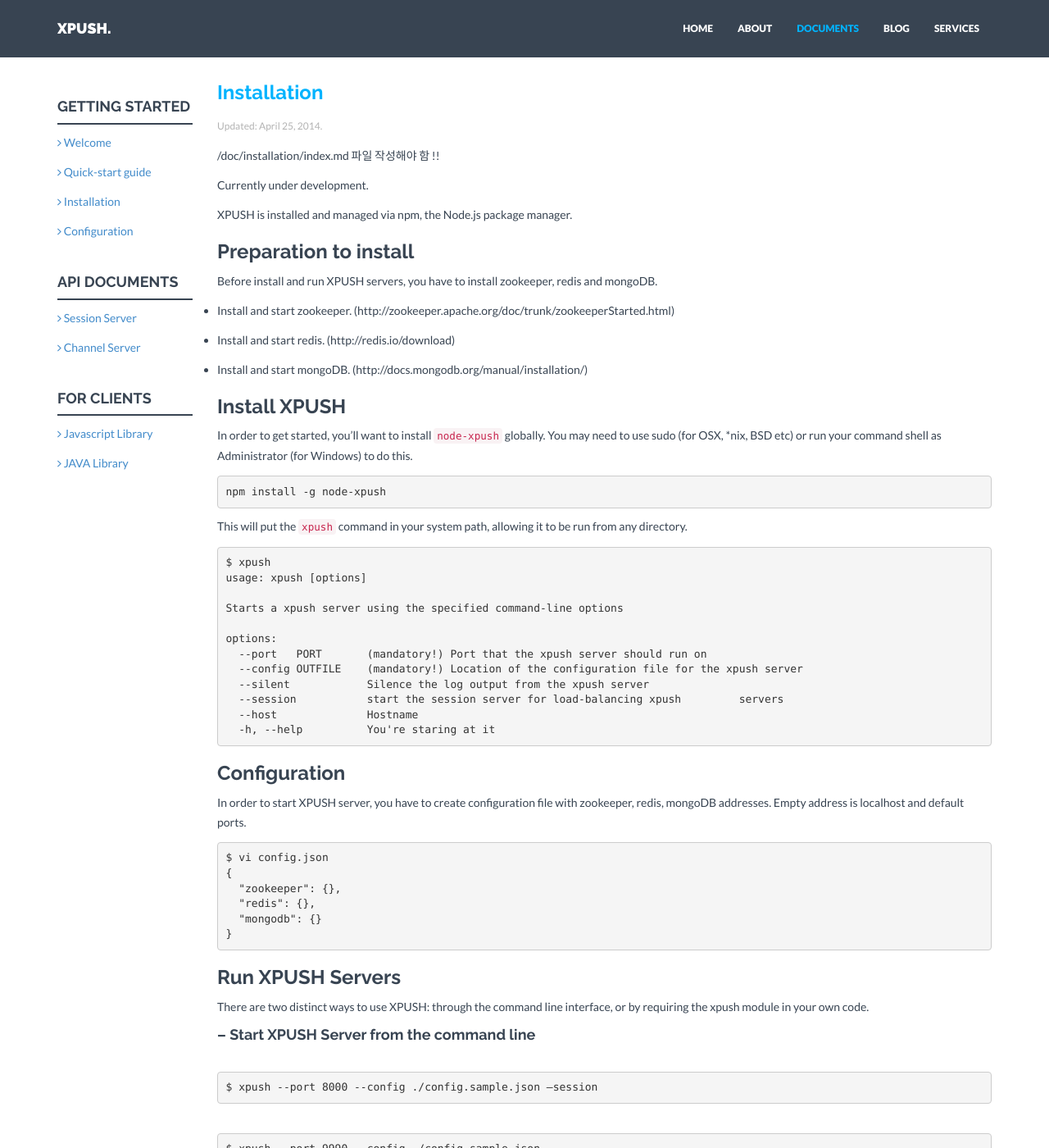
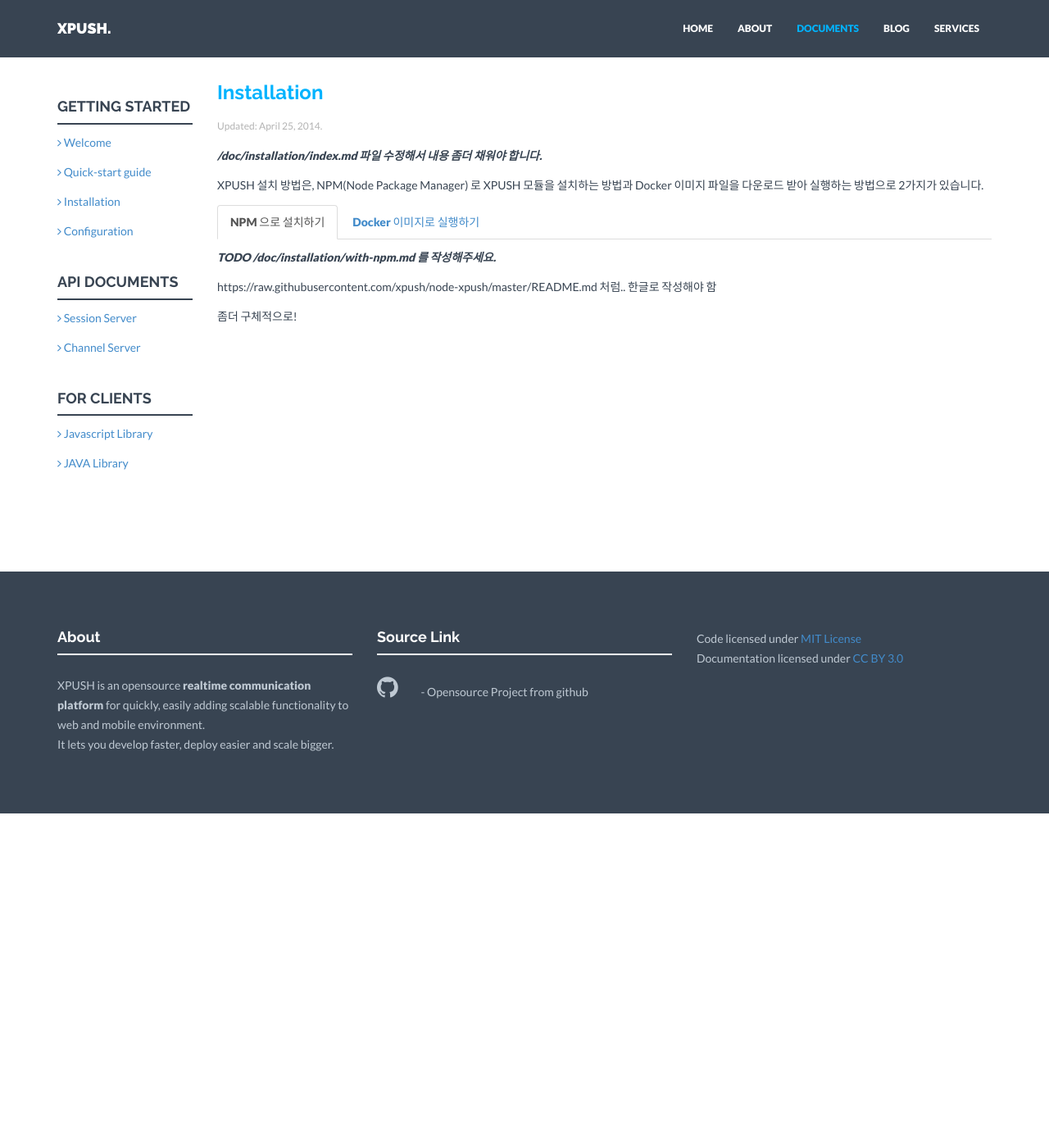
Before and after one commit to xpush/xpush.github.io, a Jekyll site: the page built from doc/installation/index.md, in a window 1280 px wide and 1400 px high. Shown: the whole window at 82% size. Built offline with Jekyll 4.4.1, drawn with Linux system fonts in a browser that asks for light colours; nearby versions of some CDN libraries; some of the changed text lies outside the part shown.

Commit message:
installation 작성할 수 있도록 탬플릿 수정

````diff
--- a/_includes/footer.html
+++ b/_includes/footer.html
@@ -19,11 +19,10 @@
   			</p>
   		</div>
   		<div class="col-lg-4">
-  			<h4>Our Bunker</h4>
-  			<div class="hline-w"></div>
   			<p>
-  				<br/>
-  				from Seoul, Korea.<br/>
+  				Code licensed under <a href="http://opensource.org/licenses/mit-license.html">MIT License</a>
+          <br>
+          Documentation licensed under <a href="http://creativecommons.org/licenses/by/3.0/">CC BY 3.0</a>
   			</p>
   		</div>
 
--- /dev/null
+++ b/_plugins/markdown-tag.rb
@@ -0,0 +1,23 @@
+=begin
+  Jekyll tag to include Markdown text from _includes directory preprocessing with Liquid.
+  Usage:
+    {% markdown <filename> %}
+  Dependency:
+    - kramdown
+=end
+module Jekyll
+  class MarkdownTag < Liquid::Tag
+    def initialize(tag_name, text, tokens)
+      super
+      @text = text.strip
+    end
+    require "kramdown"
+    def render(context)
+      tmpl = File.read File.join Dir.pwd, "_includes", @text
+      site = context.registers[:site]
+      tmpl = (Liquid::Template.parse tmpl).render site.site_payload
+      html = Kramdown::Document.new(tmpl).to_html
+    end
+  end
+end
+Liquid::Template.register_tag('markdown', Jekyll::MarkdownTag)
--- a/doc/installation/index.md
+++ b/doc/installation/index.md
@@ -4,67 +4,23 @@
 date: April 25, 2014
 ---
 
-/doc/installation/index.md 파일 작성해야 함 !!
+***/doc/installation/index.md 파일 수정해서 내용 좀더 채워야 합니다.***
 
-Currently under development.
+XPUSH 설치 방법은, NPM(Node Package Manager) 로 XPUSH 모듈을 설치하는 방법과 Docker 이미지 파일을 다운로드 받아 실행하는 방법으로 2가지가 있습니다.
 
-XPUSH is installed and managed via npm, the Node.js package manager.
+<ul id="tabs" class="nav nav-tabs" data-tabs="tabs">
+    <li class="active"><a href="#npm" data-toggle="tab"><b>NPM</b> 으로 설치하기</a></li>
+    <li><a href="#docker" data-toggle="tab"><b>Docker</b> 이미지로 실행하기</a></li>
+</ul>
+<div id="my-tab-content" class="tab-content">
+    <div class="tab-pane active" id="npm">
 
-### Preparation to install
+			{% markdown ../doc/installation/with-npm.md %}
 
-Before install and run XPUSH servers, you have to install zookeeper, redis and mongoDB.
+    </div>
+    <div class="tab-pane" id="docker">
 
-- Install and start zookeeper. (http://zookeeper.apache.org/doc/trunk/zookeeperStarted.html)
+			{% markdown ../doc/installation/with-docker.md %}
 
-- Install and start redis.
-(http://redis.io/download)
-
-- Install and start mongoDB. (http://docs.mongodb.org/manual/installation/)
-
-### Install XPUSH
-
-In order to get started, you'll want to install ```node-xpush``` globally. You may need to use sudo (for OSX, *nix, BSD etc) or run your command shell as Administrator (for Windows) to do this.
-
-	npm install -g node-xpush
-
-This will put the ```xpush``` command in your system path, allowing it to be run from any directory.
-
-	$ xpush
-	usage: xpush [options]
-
-	Starts a xpush server using the specified command-line options
-
-	options:
-	  --port   PORT       (mandatory!) Port that the xpush server should run on
-	  --config OUTFILE    (mandatory!) Location of the configuration file for the xpush server
-	  --silent            Silence the log output from the xpush server
-	  --session           start the session server for load-balancing xpush 	servers
-	  --host              Hostname
-	  -h, --help          You're staring at it
-
-
-### Configuration
-
-In order to start XPUSH server, you have to create configuration file with zookeeper, redis, mongoDB addresses. Empty address is localhost and default ports.
-
-	$ vi config.json
-	{
-	  "zookeeper": {},
-	  "redis": {},
-	  "mongodb": {}
-	}
-
-
-### Run XPUSH Servers
-
-There are two distinct ways to use XPUSH: through the command line interface, or by requiring the xpush module in your own code.
-
-#### -- Start XPUSH Server from the command line
-
-##### Start XPUSH Session server
-
-	$ xpush --port 8000 --config ./config.sample.json —session
-
-##### Start XPUSH Channel server
-
-	$ xpush --port 9990 --config ./config.sample.json
+    </div>
+</div>
--- /dev/null
+++ b/doc/installation/with-docker.md
@@ -0,0 +1,9 @@
+
+<br /><center><img src="/doc/installation/resource/docker_logo.png"></center><br />
+
+
+***TODO /doc/installation/with-docker.md 를 작성해주세요.***
+
+**docker** 로 설치하고 실행하는 내용 작성해야 함 !!
+
+좀더 구체적으로!!
--- /dev/null
+++ b/doc/installation/with-npm.md
@@ -0,0 +1,6 @@
+
+***TODO /doc/installation/with-npm.md 를 작성해주세요.***
+
+https://raw.githubusercontent.com/xpush/node-xpush/master/README.md 처럼.. 한글로 작성해야 함
+
+좀더 구체적으로!
--- a/doc/quick-start/index.md
+++ b/doc/quick-start/index.md
@@ -4,13 +4,40 @@
 date: April 25, 2014
 ---
 
-/doc/quick-start/index.md 파일 작성해야 함 !!
+XPUSH 를 가장 쉽고 빠르게 경험하기 위해서, Docker 기반의 이미지 파일을 사용할 수 있습니다.
 
-<p><b>Lorem Ipsum</b> is simply dummy text of the printing and typesetting industry. Lorem Ipsum has been the industry's standard dummy text ever since the 1500s, when an unknown printer took a galley of type and scrambled it to make a type specimen book.</p>
-<p>It has survived not only five centuries, but also the leap into electronic typesetting, remaining essentially unchanged. It was popularised in the 1960s with the release of Letraset sheets containing Lorem Ipsum passages, and more recently with desktop publishing software like Aldus PageMaker including versions of Lorem Ipsum.</p>
-<p>Contrary to popular belief, <b>Lorem Ipsum is not simply random text</b>. It has roots in a piece of classical Latin literature from 45 BC, making it over 2000 years old. Richard McClintock, a Latin professor at <a href="#">Hampden-Sydney College</a> in Virginia, looked up one of the more obscure Latin words, consectetur, from a Lorem Ipsum passage, and going through the cites of the word in classical literature, discovered the undoubtable source.</p>
-<p>Lorem Ipsum comes from sections 1.10.32 and 1.10.33 of "de Finibus Bonorum et Malorum" (The Extremes of Good and Evil) by Cicero, written in 45 BC. This book is a treatise on the theory of ethics, very popular during the Renaissance. The first line of Lorem Ipsum, "Lorem ipsum dolor sit amet..", comes from a line in section 1.10.32.</p>
-<h4>Why do we use it?</h4>
-<p>It is a long established fact that a reader will be distracted by the readable content of a page when looking at its layout. The point of using Lorem Ipsum is that it has a more-or-less normal distribution of letters, as opposed to using 'Content here, content here', making it look like readable English.</p>
-<blockquote>Many desktop publishing packages and web page editors now use Lorem Ipsum as their default model text, and a search for 'lorem ipsum' will uncover many web sites still in their infancy. Various versions have evolved over the years, sometimes by accident, sometimes on purpose (injected humour and the like).</blockquote>
-<p>There are many variations of passages of Lorem Ipsum available, but the majority have suffered alteration in some form, by injected humour, or randomised words which don't look even slightly believable.</p>
+XPUSH Docker 이미지 파일은, [docker hub](https://registry.hub.docker.com/u/stalk/xpush/) 를 통해 이미지를 여러분의 서버 또는 PC 에 설치 할 수 있습니다.
+
+<br />
+
+#### 1. Docker 설치
+
+[Docker Installation](https://docs.docker.com/installation/#installation) 를 참조하여 Docker 를 설치 합니다.
+
+<br />
+
+#### 2. XPUSH Docker 이미지 다운로드
+
+[docker hub](https://registry.hub.docker.com/u/stalk/xpush/) 에는 이미 설정이 완료된 XPUSH 환경이 구성되어 있습니다. 다음과 같이 XPUSH 이미지 파일을 다운로드 받습니다.
+
+	> docker pull stalk/xpush
+
+다운로드 받은 이미지에는, XPUSH 에서 사용하는 MongoDB, Redis 그리고 Zookeeper 가 설치되어 있고, XPUSH Session 서버와 Channel 서버가 실행될 수 있도록 정의 되어 있습니다.
+
+<br />
+
+#### 3. XPUSH 서버 실행.
+
+다운로드 받은 이미지를 Docker 환경에서 실행합니다.
+
+	> docker run -d --name xpush -p 8000:8000 -p 9000:9000 xpush/standalone
+
+8000 포트는 Session 서버가 사용하는 포트번호이고, 9000 포트는 Channel 서버가 사용하곡 포트번호 입니다.
+
+<br />
+
+#### 4. Sample 프로그램 작성
+
+***TODO 누가 작성좀 해주세요. (Javascript 또는 JAVA로, 아니면 둘다 ?)***
+
+/doc/quick-start/index.md 파일 작성
````
Also changed, not shown: about/index.md (+4 -1 lines), doc/installation/resource/docker_logo.png (added).
